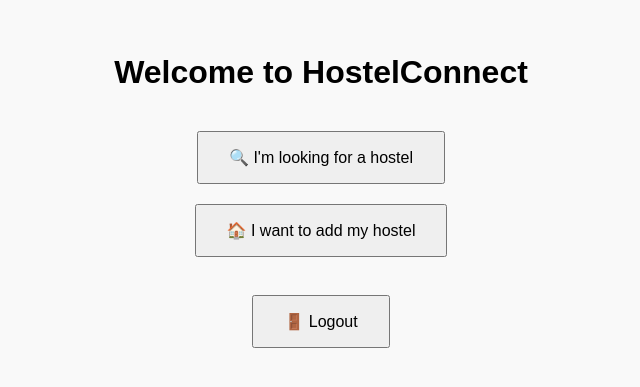
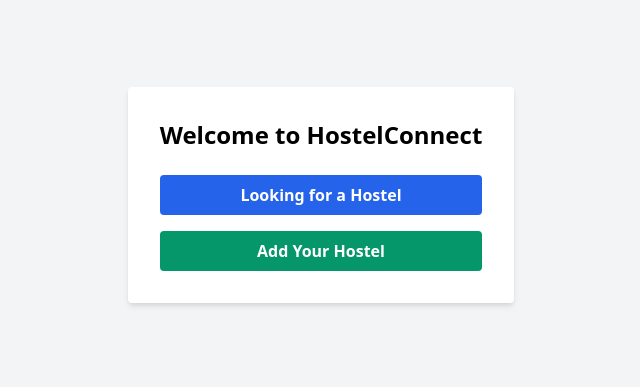
Before and after one commit to malikmaheenfarooq/HostelConnect, a plain HTML site: page dashboard.html in a window 1280 px wide. Shown: the part 205-592 px from the top of the page, without its empty margins (319-959 px from the left). Drawn offline with nearby package versions, Linux system fonts and the light colour scheme; no server answers.

Commit message:
Update dashboard.html

```diff
--- a/dashboard.html
+++ b/dashboard.html
@@ -2,73 +2,21 @@
 <html lang="en">
 <head>
   <meta charset="UTF-8" />
-  <meta name="viewport" content="width=device-width, initial-scale=1.0"/>
-  <title>HostelConnect Dashboard</title>
-  <script type="module">
-    import { initializeApp } from "https://www.gstatic.com/firebasejs/10.12.2/firebase-app.js";
-    import { getAuth, onAuthStateChanged, signOut } from "https://www.gstatic.com/firebasejs/10.12.2/firebase-auth.js";
-
-    const firebaseConfig = {
-      apiKey: "AIzaSyA_4xwxdnIwH17a9mdOrixLz-cPhAmQfd4",
-      authDomain: "hostel-connect-252d3.firebaseapp.com",
-      projectId: "hostel-connect-252d3",
-      storageBucket: "hostel-connect-252d3.appspot.com",
-      messagingSenderId: "406428488417",
-      appId: "1:406428488417:web:f65f0e3b5ca68a8a019da0"
-    };
-
-    const app = initializeApp(firebaseConfig);
-    const auth = getAuth(app);
-
-    onAuthStateChanged(auth, user => {
-      if (!user) {
-        window.location.href = "login.html";
-      }
-    });
-
-    window.logout = function () {
-      signOut(auth).then(() => {
-        window.location.href = "login.html";
-      });
-    };
-
-    function goToChoice(choice) {
-      if (choice === 'look') {
-        alert("Show hostel listings page (coming next)");
-      } else {
-        alert("Show add hostel form page (coming next)");
-      }
-    }
-
-    window.goToChoice = goToChoice;
-  </script>
-  <style>
-    body {
-      font-family: sans-serif;
-      display: flex;
-      flex-direction: column;
-      align-items: center;
-      justify-content: center;
-      height: 100vh;
-      margin: 0;
-      background: #f9f9f9;
-    }
-    h1 {
-      margin-bottom: 30px;
-    }
-    button {
-      padding: 15px 30px;
-      font-size: 1rem;
-      margin: 10px;
-      cursor: pointer;
-    }
-  </style>
+  <meta name="viewport" content="width=device-width, initial-scale=1" />
+  <title>Dashboard - HostelConnect</title>
+  <link href="https://cdn.jsdelivr.net/npm/tailwindcss@2.2.19/dist/tailwind.min.css" rel="stylesheet" />
 </head>
-<body>
-  <h1>Welcome to HostelConnect</h1>
-  <button onclick="goToChoice('look')">🔍 I'm looking for a hostel</button>
-  <button onclick="goToChoice('add')">🏠 I want to add my hostel</button>
-  <br />
-  <button onclick="logout()">🚪 Logout</button>
+<body class="bg-gray-100 flex items-center justify-center min-h-screen">
+  <div class="bg-white p-8 rounded shadow-md text-center">
+    <h1 class="text-2xl font-bold mb-6">Welcome to HostelConnect</h1>
+    <div class="flex flex-col space-y-4">
+      <a href="hostel-listings.html" class="bg-blue-600 hover:bg-blue-700 text-white font-bold py-2 px-4 rounded">
+        Looking for a Hostel
+      </a>
+      <a href="add-hostel.html" class="bg-green-600 hover:bg-green-700 text-white font-bold py-2 px-4 rounded">
+        Add Your Hostel
+      </a>
+    </div>
+  </div>
 </body>
 </html>
```
